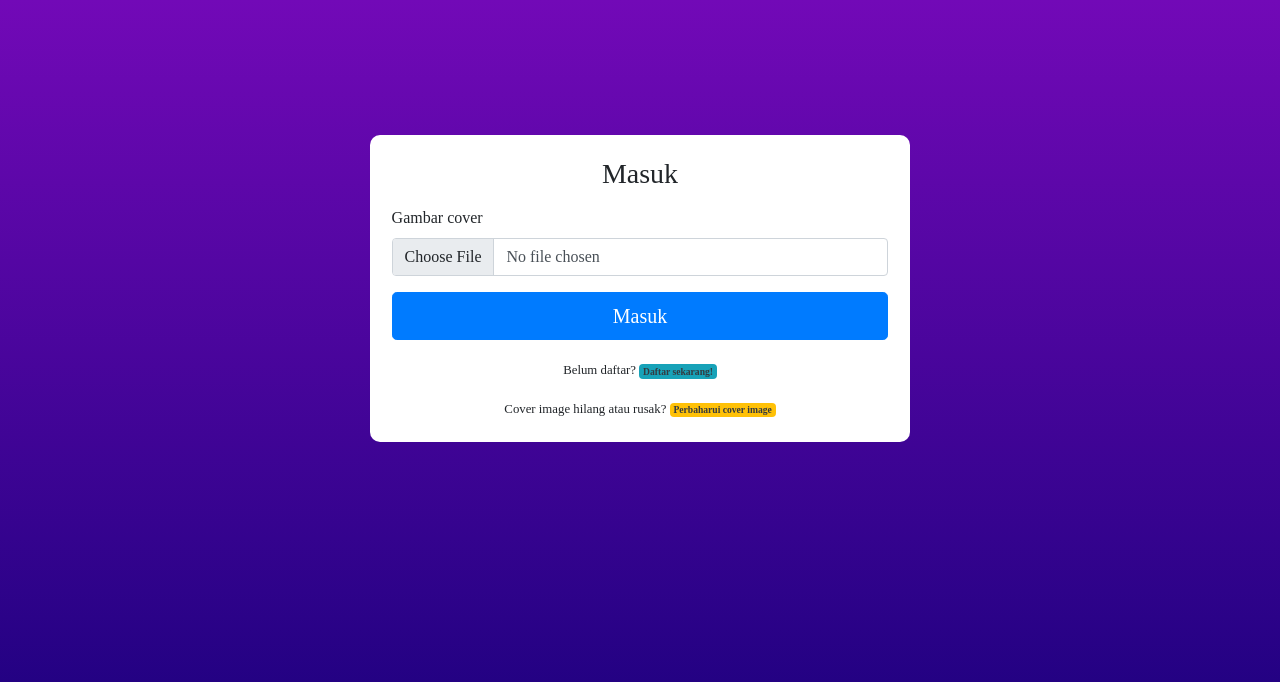
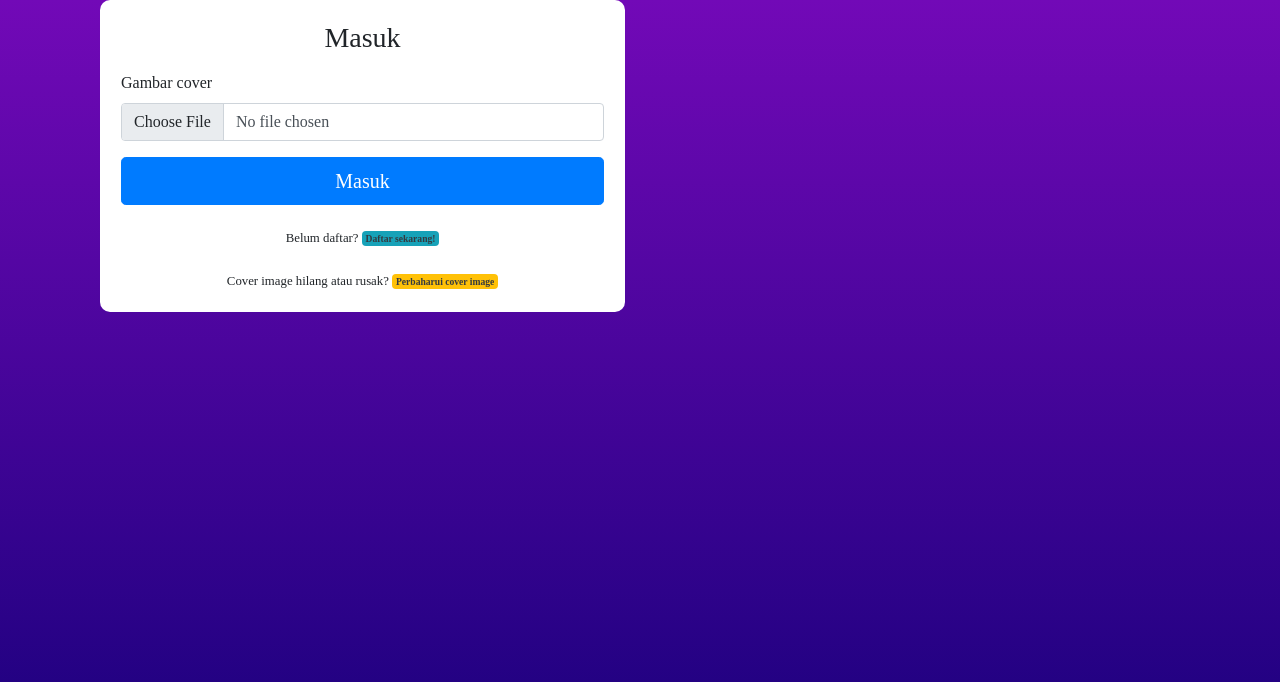
Before and after one commit to muhammadalisyaroni240499/authentication-with-RDE, a Laravel app: page / in a window 1280 px wide. Shown: the top 682 px of the page. Run offline with Laravel 8, Linux system fonts and the light colour scheme; some libraries are stand-ins or nearby versions.

Commit message:
percobaan form baru : gagal

```diff
--- a/resources/views/login.blade.php
+++ b/resources/views/login.blade.php
@@ -8,9 +8,8 @@
 </div>
 @endif
 
-<div class="row justify-content-center align-middle">
-    <div class="col-lg-6">
-        <div class="cont-custom" style="height: 70%; margin-top: 25%">
+<div class="row-md justify-content-center">
+    <div class="col-md-6">
             <main class="form-signin">
                 <form action="/login" method="POST" enctype="multipart/form-data">
                     @csrf
@@ -37,7 +36,6 @@
                     </a>
                 </small>
             </main>
-        </div>
     </div>
 </div>
 
```
